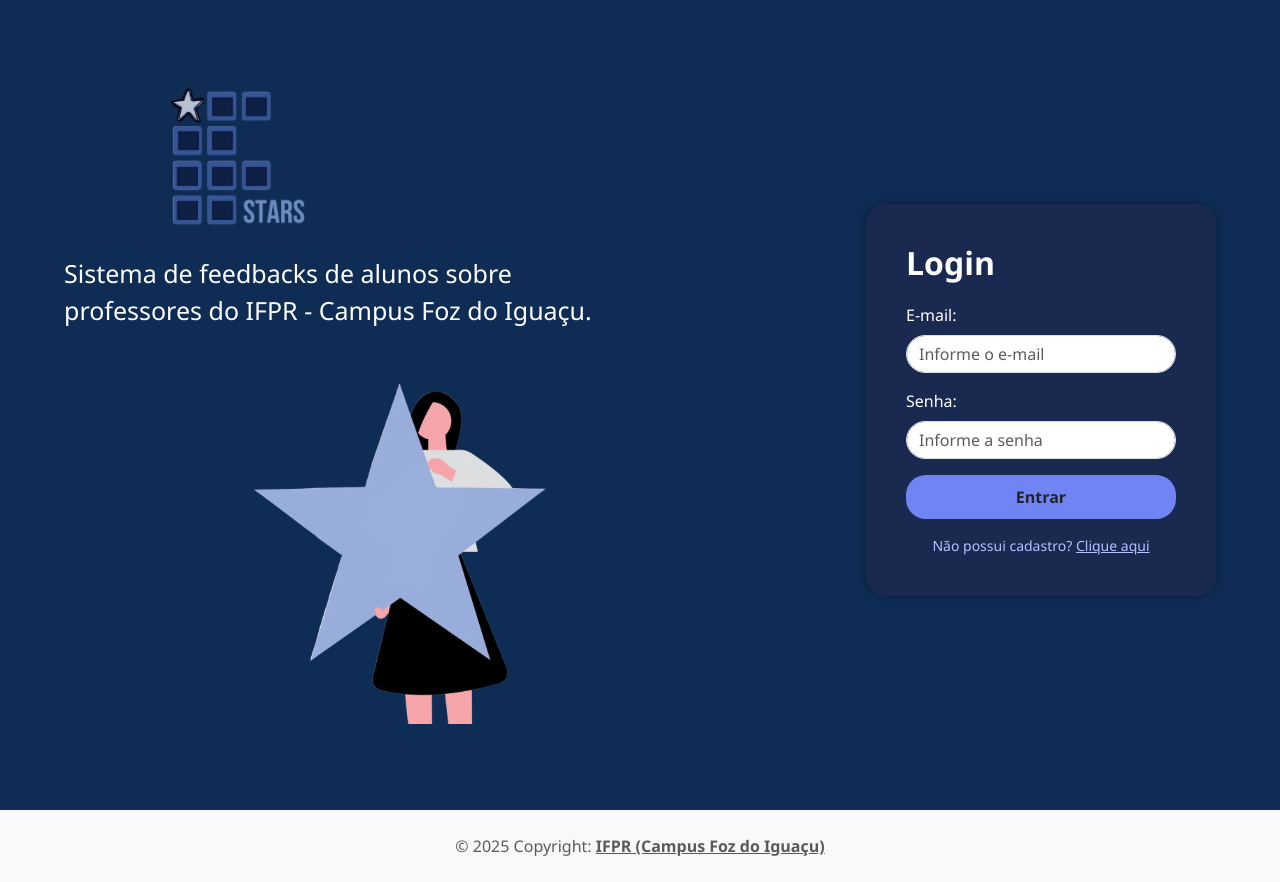
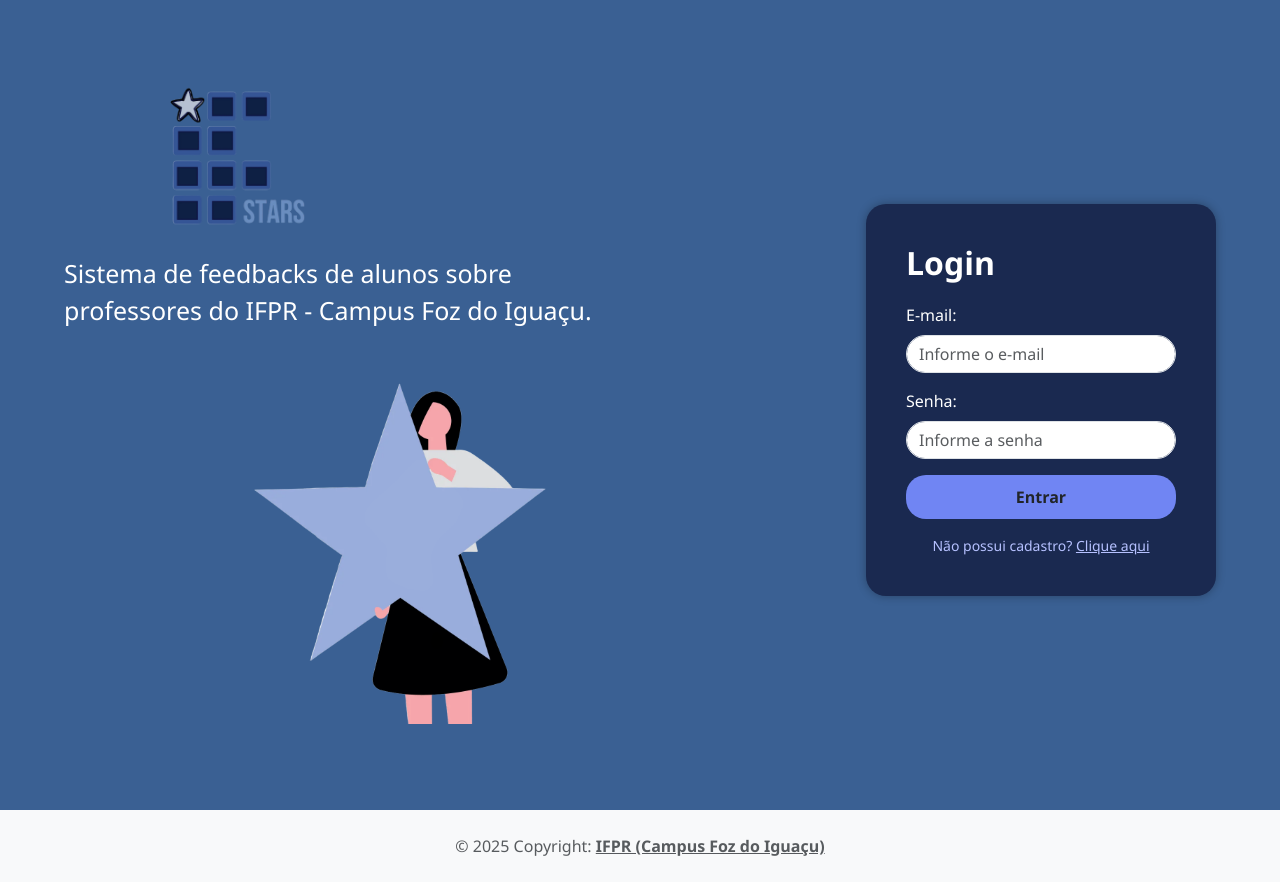
Before and after one commit to IfstarsIFPR/Aplicacao, a PHP site: page /Aplicacao/app/controller/LoginController.php?action=login in a window 1280 px wide. Run offline with PHP 8.4, Linux system fonts and the light colour scheme; some libraries are stand-ins or nearby versions.

Commit message:
css patela de cores renovadas

```diff
--- a/app/view/css/CadastroAluno.css
+++ b/app/view/css/CadastroAluno.css
@@ -1,5 +1,5 @@
 body {
-    background-color: #173865;
+    background-color: #3a6093;
     color: #fff;
 }
 
--- a/app/view/css/homeGeral.css
+++ b/app/view/css/homeGeral.css
@@ -2,7 +2,7 @@
 
 /* Fundo geral */
 body {
-    background: linear-gradient(135deg, #0f2027, #203a43, #2c5364); /* gradiente escuro */
+    background-color:#3a6093;
     font-family: 'Arial', sans-serif; /* fonte padrão */
     margin: 0;
     padding: 0;
@@ -20,7 +20,6 @@ h3.text-center {
 
 /* Container centralizado */
 .container {
-    background: #142850; /* fundo mais claro que o body */
     padding: 30px;
     border-radius: 20px;
     width: 60%;
--- a/app/view/css/homeProfessor.css
+++ b/app/view/css/homeProfessor.css
@@ -1,5 +1,5 @@
 body {
-    background-color: #142850;
+    background-color: #3a6093;
     font-family: 'Arial', sans-serif;
     color: #f1f1f1; /* texto claro */
     margin: 0;
--- a/app/view/css/listPrincipal.css
+++ b/app/view/css/listPrincipal.css
@@ -1,5 +1,5 @@
 body {
-    background-color: #142850;
+    background-color: #3a6093;
     color: #fff;
 }
 
--- a/app/view/css/login.css
+++ b/app/view/css/login.css
@@ -1,5 +1,5 @@
 body {
-        background-color: #0f2c54;
+        background-color: #3a6093;
         color: white;
         font-family: 'Segoe UI', sans-serif;
     }
--- a/app/view/css/perfil.css
+++ b/app/view/css/perfil.css
@@ -1,5 +1,5 @@
 body {
-    background-color: #142850;
+    background-color: #3a6093;
     color: #fff;
 }
 
@@ -10,12 +10,10 @@ h3.text-center {
 
 /* Container centralizado */
 .container {
-    background: #142850; /* fundo mais claro que o body */
     padding: 30px;
     border-radius: 20px;
     width: 60%;
     margin: 40px auto;
-    box-shadow: 0px 4px 15px rgba(0,0,0,0.4);
     text-align: center;
 }
 
--- a/app/view/home/homeAluno.php
+++ b/app/view/home/homeAluno.php
@@ -7,7 +7,7 @@ require_once(__DIR__ . "/../include/menu.php");
 ?>
 <link rel="stylesheet" href="<?= BASEURL ?>/view/css/homeAluno.css">
 
-<h3 class="text-center">Página inicial do sistema</h3>
+<h3 class="text-center">Turmas</h3>
 
 <div class="container">
 
--- a/app/view/include/menu.php
+++ b/app/view/include/menu.php
@@ -109,7 +109,7 @@ if ($isAluno) {
 
                 <?php if ($isAluno): ?>
                     <li class="nav-item">
-                        <a class="nav-link" href="<?= BASEURL . '/controller/TurmaDisciplinaController.php?action=list&idTurma=' . $idTurma ?>">Minhas Turmas</a>
+                        <a class="nav-link" href="<?= BASEURL . '/controller/TurmaDisciplinaController.php?action=list&idTurma=' . $idTurma ?>">Minhas Disciplinas</a>
                     </li>
                     <li class="nav-item">
                         <a class="nav-link" href="#">Minhas Avaliações</a>
```
Also changed, not shown: app/view/css/TurmaDisciplina.css (added, +17 -0 lines), app/view/css/homeAluno.css (+4 -8 lines), app/view/css/menu.css (+3 -4 lines), app/view/pages/turmaDisciplina/turma-disciplina-list.php (+1 -13 lines), 1 other file.
